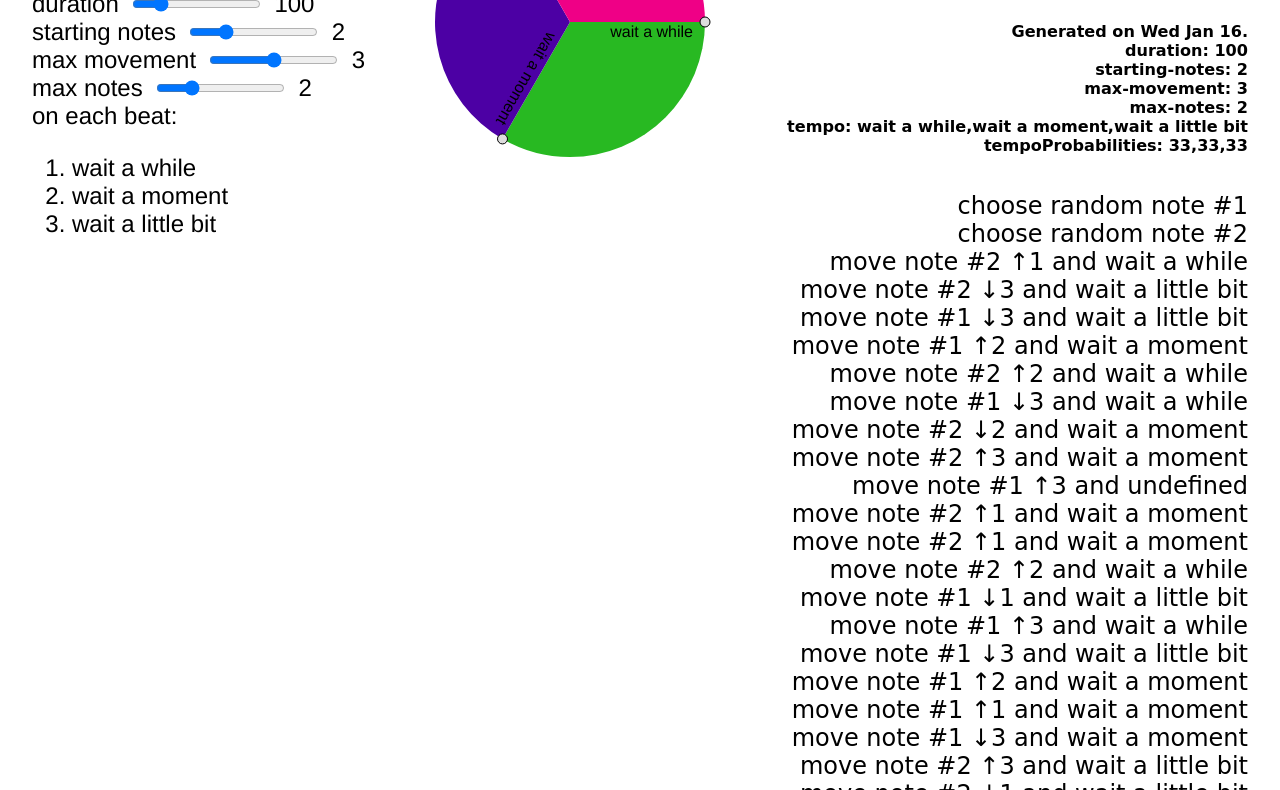
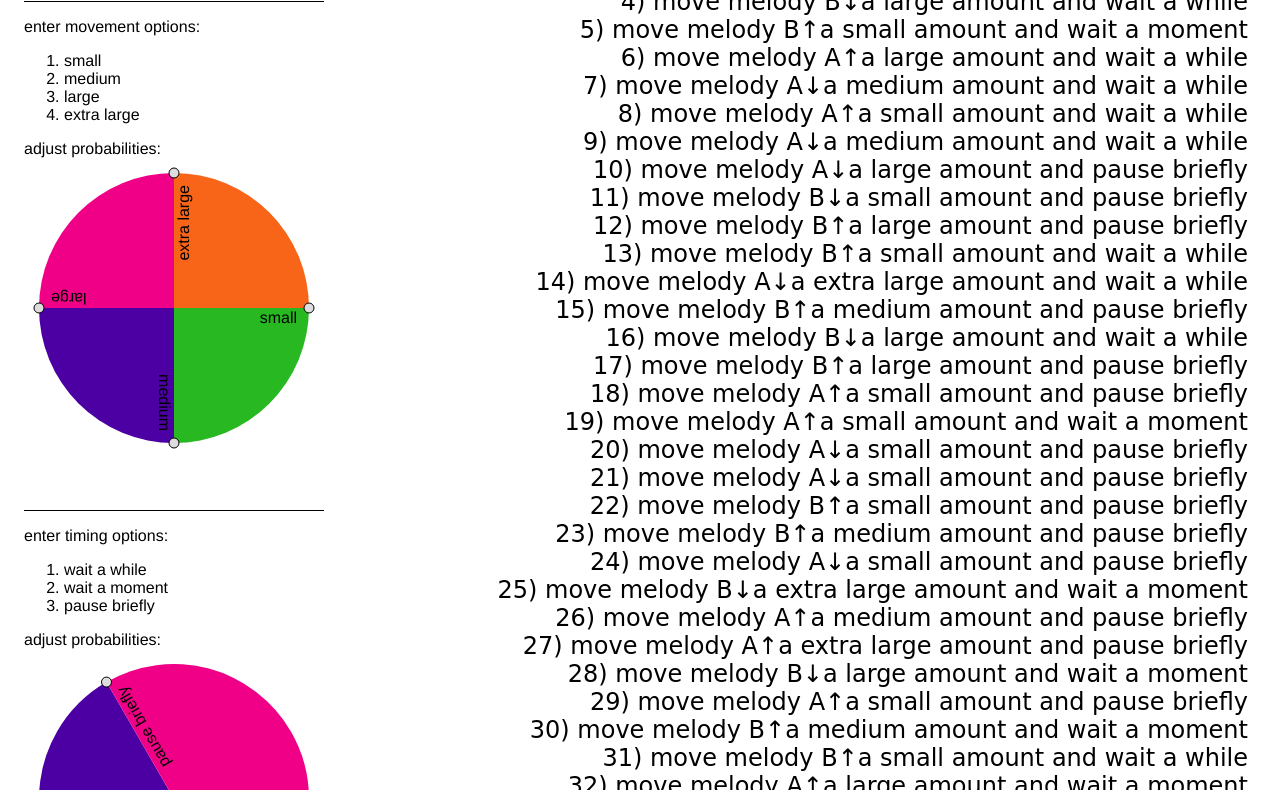
Before and after one commit to hvandusen/organ-composer, a website: page index.html in a window 1280 px wide. Shown: the part 160-950 px from the top of the page. Drawn offline with Linux system fonts and the light colour scheme.

Commit message:
fixed undefined bug

```diff
--- a/index.html
+++ b/index.html
@@ -2,33 +2,52 @@
 <html>
   <head>
     <meta charset="UTF-8">
-    <title>PC organ v1.0</title>
+    <title>NYARTIST v1.0</title>
     <link rel="stylesheet" href="styles.css">
-    <link media="print" href="print.css">
+    <link media="print" rel="stylesheet" href="print.css">
     <script type="text/javascript" src="jquery-3.3.1.min.js">
     </script>
     <script type="text/javascript" src="draggable-piechart.js"></script>
   </head>
   <body>
     <div class="config">
+      <div class="action">
         <div class="go">generate score</div>
+        <div class="print">print score</div>
+      </div>
+
       <label class="title" for="title">title<input type="text" name="title" value="hello world"><span></span></label>
-      <label for="duration">duration<input type="range" name="duration" min="10" max="500" value="100" step="1"><span></span></label>
+      <label for="duration">total instructions<input type="range" name="duration" min="10" max="500" value="100" step="1"><span></span></label>
       <label for="starting-notes">starting notes<input type="range" name="starting-notes" min="1" max="5" value="2" step="1"><span></span></label>
-      <label for="max-movement">max movement<input type="range" name="max-movement" min="1" max="5" value="3" step="1"><span></span></label>
-      <label for="max-notes">max notes<input type="range" name="max-notes" min="1" max="5" value="2" step="1"><span></span></label>
+      <!-- <label for="max-movement">max movement<input type="range" name="max-movement" min="1" max="5" value="3" step="1"><span></span></label> -->
+      <!-- <label for="max-notes">max notes<input type="range" name="max-notes" min="1" max="5" value="2" step="1" disabled><span></span></label> -->
       <!-- <label for="max-feet">max feet<input type="range" name="max-feet" min="0" max="2" value="2"><span></span></label> -->
-      <label for="tempo">on each beat:<ol class="tempo" name="tempo" contenteditable="true">
+      <div class="probabilities">
+        <div class="movement">
+          <label for="movement">enter movement options:<ol name="movement" contenteditable="true">
+            <li>small</li>
+            <li>medium</li>
+            <li>large</li>
+            <li>extra large</li>
+          </ol>
+          </label>
+          <div>adjust probabilities:</div>
+          <canvas id="movementPieChart" width="300" height="300"></canvas>
+        </div>
+        <div class="tempo">
+          <label for="tempo">enter timing options:<ol name="tempo" contenteditable="true">
             <li>wait a while</li>
             <li>wait a moment</li>
-        <li>wait a little bit</li>
+            <li>pause briefly</li>
           </ol>
           </label>
+          <div>adjust probabilities:</div>
+          <canvas id="tempoPieChart" width="300" height="300"></canvas>
         </div>
-    <div class="probabilities">
-      <canvas id="tempoPieChart" width="300" height="300"></canvas>
         <!-- <canvas id="stepPieChart" width="400" height="400"></canvas> -->
       </div>
+    </div>
+
     <div class="score">
       <h1>Score</h1>
       <div class="score-info"></div>
--- /dev/null
+++ b/print.scss
@@ -0,0 +1,8 @@
+@media print {
+  .config, canvas {
+    display: none;
+  }
+  .score-info {
+    display:block!important;
+  }
+}
--- a/script.js
+++ b/script.js
@@ -1,9 +1,10 @@
 var options = {steps:["move notes","add/remove notes"]};
 var colors = ["#28B922","#4C00A4","#EF0086","#F86519","#F9F72A","#8E723D","#80807E","#FFFFFF",]
-var tempoPieChart;
+var tempoPieChart,stepPieChart,movementPieChart;
 var stepPieChart;
 var programVersion = 1.0;
 var todaysDate = Date().split(" ").slice(0,3).join(" ");
+var alphabet = 'ABCEFGHIJKLMNOPQRSTUVWXYZ';
 var scoreStatus = {
   notes: []
 };
@@ -31,7 +32,6 @@ Array.prototype.equals = function (array) {
     }
     return true;
 }
-// Hide method from for-in loops
 Object.defineProperty(Array.prototype, "equals", {enumerable: false});
 
 $(document).ready(function(){
@@ -42,18 +42,20 @@ $(document).ready(function(){
   	proportions: proportionsFromList(options.tempo),
     onchange: onTempoPieChartChange
   });
-  if(false)
-  stepPieChart = new DraggablePiechart({
-  	canvas: document.getElementById('stepPieChart'),
-  	proportions: proportionsFromList(options.steps),
-    onchange: onStepPieChartChange
+  movementPieChart = new DraggablePiechart({
+  	canvas: document.getElementById('movementPieChart'),
+  	proportions: proportionsFromList(options.movement),
+    onchange: onMovementPieChartChange
   });
+
   $(".go").click(generateScore);
+
+  $(".print").click(function(){
+    window.print();
+  })
 });
 
-
-
-function onTempoPieChartChange(piechart,p) {
+function onTempoPieChartChange(piechart,p){
   var percentages = piechart.getAllSliceSizePercentages().map(function(e){return Math.floor(e)});
   if(!percentages.equals(options.tempoProbabilities)){
     options.tempoProbabilities = percentages;
@@ -61,10 +63,12 @@ function onTempoPieChartChange(piechart,p) {
   }
 }
 
-function onStepPieChartChange(piechart) {
-
-  options.stepProbabilities = piechart.getAllSliceSizePercentages();
-  generateScore()
+function onMovementPieChartChange(piechart){
+  var percentages = piechart.getAllSliceSizePercentages().map(function(e){return Math.floor(e)});
+  if(!percentages.equals(options.movementProbabilities)){
+    options.movementProbabilities = percentages;
+    generateScore()
+  }
 }
 
 function proportionsFromList(list){
@@ -109,18 +113,26 @@ function onConfigChange(e){
       setOptionFromNumberInput($(e.target).closest("label"));
       break;
   }
-  var tempoPieChartHtml = $("#tempoPieChart").html();
   $("#tempoPieChart").remove();
-  $(".probabilities").append('<canvas id="tempoPieChart" width="300" height="300"></canvas>')
+  $("#movementPieChart").remove();
+  $(".probabilities .tempo").append('<canvas id="tempoPieChart" width="300" height="300"></canvas>')
+  $(".probabilities .movement").append('<canvas id="movementPieChart" width="300" height="300"></canvas>')
   tempoPieChart = new DraggablePiechart({
   	canvas: document.getElementById('tempoPieChart'),
   	proportions: proportionsFromList(options.tempo),
     onchange: onTempoPieChartChange
   });
+  movementPieChart = new DraggablePiechart({
+  	canvas: document.getElementById('movementPieChart'),
+  	proportions: proportionsFromList(options.movement),
+    onchange: onMovementPieChartChange
+  });
   generateScore();
 }
 
 function pickWeighted(probs){
+  if(!probs)
+    return 0
   var seed = Math.random()*100;
   var count = 0;
   var status = 0;
@@ -146,41 +158,56 @@ function printOptions(options){
 }
 
 function generateScore(){
+  var counter = 1;
+  scoreStatus.notes = [];
   $(".score-container").remove();
   $(".score > h1 ").text(options.title)
   $(".score-info").html("<h6>Generated on "+todaysDate+".<br>"+printOptions(options)+"</h6>");
   var score = $("<div class='score-container'></div>");
   var initialNotes = "";//$("<div>choose random note #1</div><div>choose random note #2</div>");
-  console.log()
-  for (var i = 1; i < parseInt(options["starting-notes"])+1; i++) {
-    initialNotes += "<div>choose random note #"+i+"</div>";
+  for(var i = 1; i < parseInt(options["starting-notes"])+1; i++) {
+    initialNotes += "<div>"+counter+") begin melody "+alphabet.charAt(i-1)+" at random note</div>";
     scoreStatus.notes.push(0)
+    counter++;
   }
+  var temp = counter;
   initialNotes = $(initialNotes);
+  var choiceRegister = [];
   score.append(initialNotes)
-  for (var i = 0; i < options.duration; i++) {
-    var step = $("<div></div>");
-    var tempoChoice = options.tempo[pickWeighted(options.tempoProbabilities)];
-    var stepChoice = options.steps[0];
+  for (var i = 0; i < options.duration-temp+1; i++) {
+    var step = $("<div class='score-step'></div>");
+    var weightedTempoPick = pickWeighted(options.tempoProbabilities);
+    var tempoChoice = weightedTempoPick;
+    // console.log(options.tempo,weightedTempoPick,options.tempoProbabilities  )
+    var movementChoice = options.movement[pickWeighted(options.movementProbabilities)%options.movement.length];
+    var stepChoice = "move notes";
     switch (stepChoice) {
       case "move notes":
-        step.text("move note #"+(1+num(2))+" "+["↑", "↓"][num(2)]+(1+num(options["max-movement"]))+" ")
+        step.html(counter+") move <span class='step-mel'>melody "+alphabet.charAt(num(scoreStatus.notes.length))+"</span><span>"+["↑", "↓"][num(2)]+"a "+movementChoice+" amount</span>")
         break;
-      case "add/remove notes":
+      case "add/remove melodies":
         //hen redo since status is an array now
         if (scoreStatus.notes.length===0){
-          step.text("add finger");
+          step.html("add finger");
           scoreStatus.notes.push(0);
         }
         else{
           var addOrRemoveChoice = [Math.floor(Math.random()*2)];
-            step.text(["add","remove"][addOrRemoveChoice]+" finger");
+            step.html(["add","remove"][addOrRemoveChoice]+" finger");
             scoreStatus.notes += [1,-1][addOrRemoveChoice];
         }
         break;
     }
-    step.text(step.text()+" and "+tempoChoice);
-    score.append(step)
+    if(choiceRegister.indexOf(tempoChoice) < 0){
+      choiceRegister.push(tempoChoice)
+      console.log(choiceRegister);}
+    step.html(step.html()+" and <span>"+options.tempo[tempoChoice%options.tempo.length]+"</span>");
+    score.append(step);
+    counter++;
   }
+
   $(".score-steps").html(score)
+  // //.find(".step-mel").map(function(i,e){
+  //   console.log($(e).css("color"mcolors[i%colors.length])
+  // })
 }
--- a/styles.scss
+++ b/styles.scss
@@ -4,7 +4,6 @@ a {
 
 body {
   font-family: Helvetica;
-  font-size: 1.5em;
 }
 
 body > div {
@@ -14,16 +13,26 @@ body > div {
 
 .config {
   display: inline-block;
-  // float: left;
   input {
     margin: 0 1em;
   }
 }
 
+.movement, .tempo {
+  margin: 1em 0;
+  padding: 1em 0;
+  width: 300px;
+  border-top: solid black 1px;
+}
+
 .probabilities {
   display: inline-block;
-  // float: left;
-  // clear: left;
+  .tempo, .movement {
+    margin: 2em 0;
+    ol {
+      cursor: pointer;
+    }
+  }
 }
 
 label {
@@ -36,18 +45,27 @@ label {
 }
 
 .score {
-  margin-top: 2em;
   font-family: cursive;
+  font-size: 1.5em;
   float: right;
   clear: both;
   text-align: right;
+  margin-top: 0;
+  h1 {
+    margin: 0;
+    padding-top: 0;
+  }
 }
 
-.go {
+.score-info {
+  display:none;
+}
+
+.go, .print {
   display: inline-block;
   border: solid black 1px;
   padding: .25em;
-  margin: 1em 0;
+  margin: 0 0 1em 0;
   cursor: pointer;
   &:hover {
     background: grey;
```
Also changed, not shown: favicon.ico, print.css (added), styles.css, 3 other files. Lines whose indentation alone changed are shown as unchanged.
